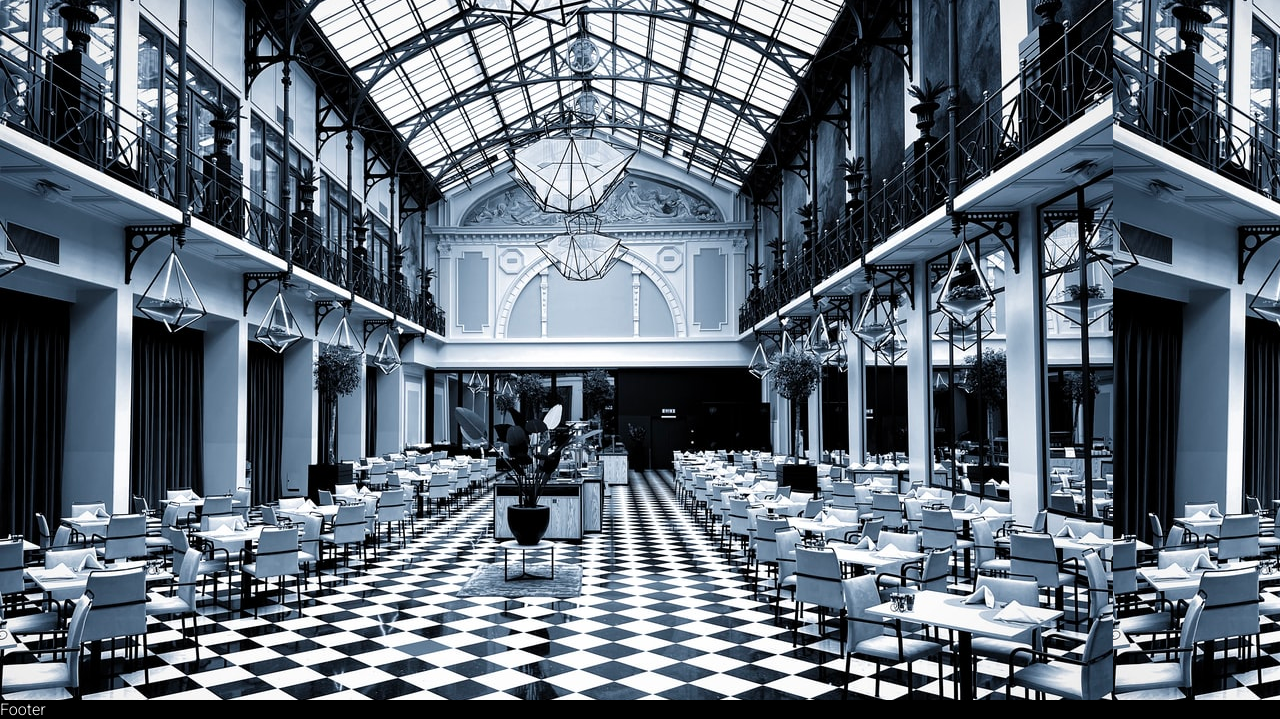
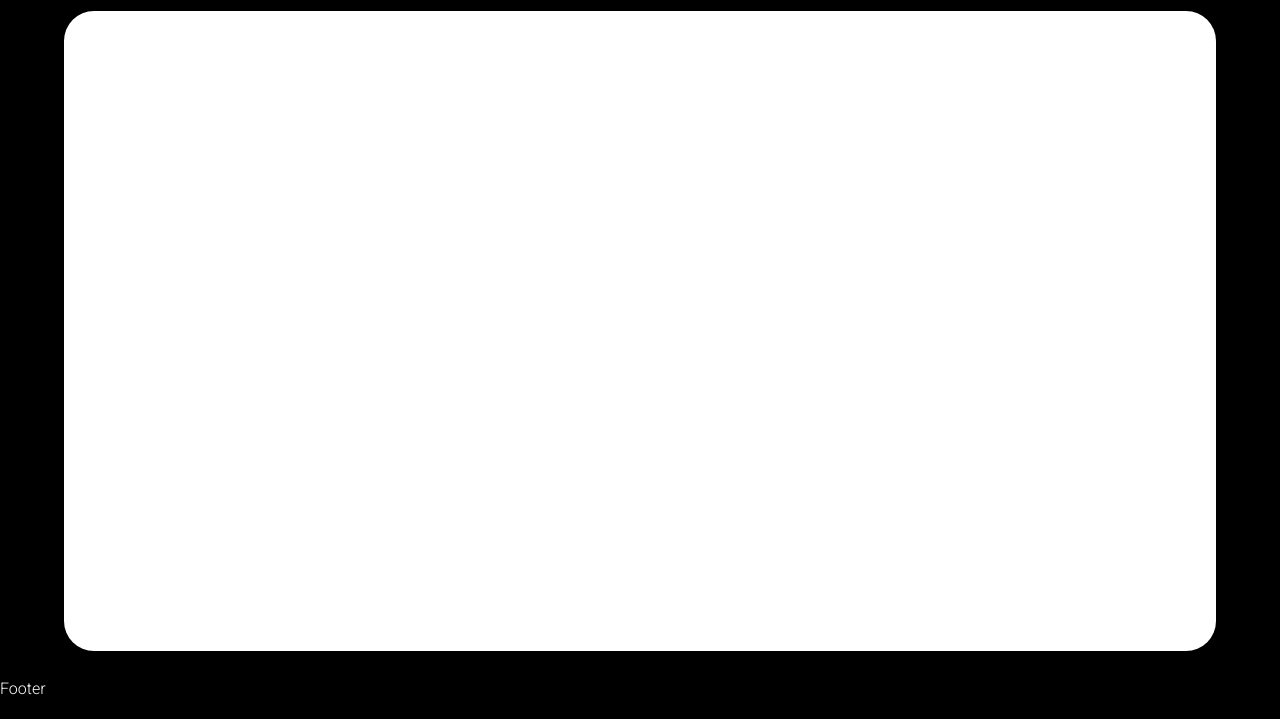
Before and after one commit to brianindy96/restaurant-page, a website built with webpack: page dist/index.html in a window 1280 px wide. Shown: the part 81-800 px from the top of the page. Built offline with Linux system fonts and the light colour scheme.

Commit message:
Main Template DOne

```diff
--- a/src/main.css
+++ b/src/main.css
@@ -37,7 +37,6 @@ body{
 
 .header-links > ul > li{
     margin-top: 20px;
-
     font-size: 1.2rem;
     list-style: none;
 }
@@ -47,7 +46,19 @@ body{
 }
 
 .main{
-    background-image: url(../pics/restaurant.jpeg);
     /* background-repeat is on purpose lol */
+    display: flex;
+    justify-content: center;
+    align-items: center;
+}
 
+.main-content{
+    background-color: white;
+    height: 80vh;
+    width: 90vw;
+    border-radius: 30px;
 }
+
+.footer{
+    height: 5vh;
+}
```
Also changed, not shown: dist/index.html, dist/main.js.
